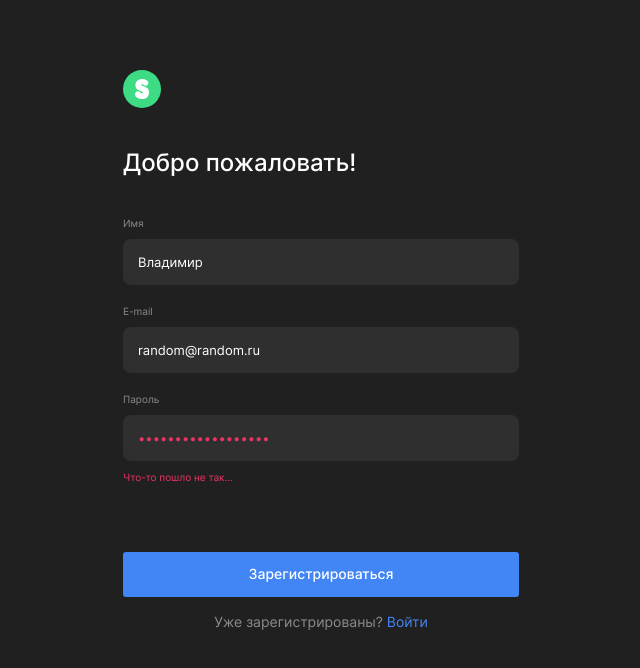
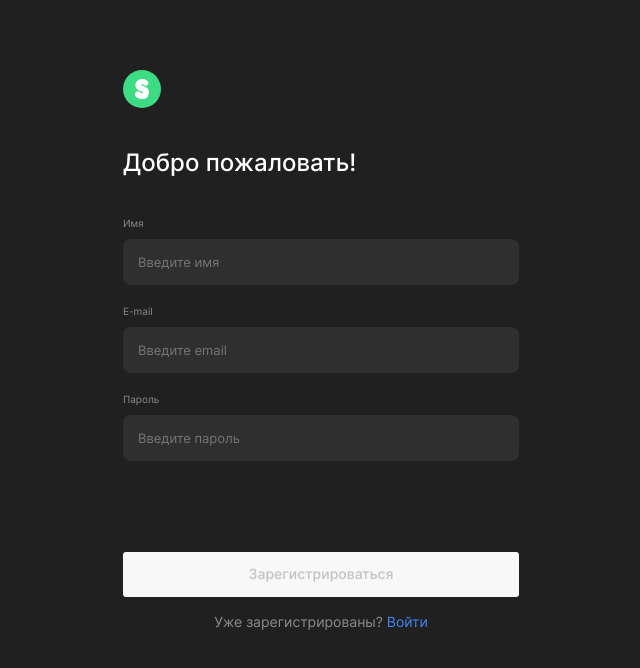
Before and after one commit to v37f/movies-explorer-frontend, a React (Create React App) app: page /signup in a window 1280 px wide. Shown: the top 668 px of the page, without its empty margins (319-959 px from the left). Built offline with nearby package versions, Linux system fonts and the light colour scheme.

Commit message:
feat: add register, login and sign out logic

```diff
--- a/src/components/App/App.js
+++ b/src/components/App/App.js
@@ -1,4 +1,5 @@
 import "./App.css";
+import ProtectedRoute from "../ProtectedRoute/ProtectedRoute";
 import Header from "../Header/Header";
 import Main from "../Main/Main";
 import Movies from "../Movies/Movies";
@@ -11,18 +12,21 @@ import NotFoundPage from "../NotFoundPage/NotFoundPage";
 import ErrorPopup from "../ErrorPopup/ErrorPopup";
 import SideMenu from "../SideMenu/SideMenu";
 import { useMediaQuery } from "../../hooks/useMediaQuery"
-import { useLocation, Route, Routes } from "react-router-dom";
+import { useLocation, Route, Routes, useNavigate } from "react-router-dom";
 import { useEffect, useState } from "react";
 import { getInitialMovies } from "../../utils/MoviesApi"
+import { CurrentUserContext } from "../../contexts/CurrentUserContext";
+import mainApi from '../../utils/MainApi';
 
 function App() {
   const [initialMovies, setInitialMovies] = useState([]);
-
-
+  const [fetchErrorMessage, setFetchErrorMessage] = useState('');
+  const [isErrorPopupOpen, setIsErrorPopupOpen] = useState(false);
+  const [currentUser, setCurrentUser] = useState(null);
   const { pathname } = useLocation();
   const [isLoggedIn, setIsLoggedIn] = useState(false);
   const [isSideMenuOpen, setIsSideMenuOpen] = useState(false);
-  const [isErrorPopupOpen, setIsErrorPopupOpen] = useState(false);
+  const navigate = useNavigate();
   const isSmallScreen = useMediaQuery('(max-width: 800px)');
   const isHeaderVisible = pathname === "/" ||
                           pathname === "/movies" ||
@@ -33,24 +37,31 @@ function App() {
                           pathname === "/movies" ||
                           pathname === "/saved-movies";
 
-  function closePopup() {
-    setIsErrorPopupOpen(false)
+
+  //level-3
+  useEffect(() => {
+    checkToken();
+  }, []);
+
+  useEffect(() => {
+    if (isLoggedIn) {
+      mainApi.getUserInfo()
+      .then(userInfo => {
+        setCurrentUser(userInfo);
+      })
+      .catch((error) => {
+        error.json().then((errorData) => {
+          let errorMessage = errorData.message;
+          if (errorData.validation) {
+            errorMessage = errorData.validation.body.message;
           }
-
-  function toggleSideMenu() {
-    setIsSideMenuOpen(!isSideMenuOpen);
+          setFetchErrorMessage(errorMessage);
+          console.log(errorMessage);
+          setIsErrorPopupOpen(true);
+        })
+      })
     }
-
-  function handleLogin(evt) {
-    evt.preventDefault();
-    setIsLoggedIn(true);
-  }
-
-  function signOut(evt) {
-    evt.preventDefault();
-    setIsLoggedIn(false);
-  }
-
+  }, [isLoggedIn]);
 
   useEffect(() => {
     setIsSideMenuOpen(false);
@@ -70,7 +81,6 @@ function App() {
     }
   }, [isErrorPopupOpen]);
 
-  //level-3
   function handleSearchClick() {
     getInitialMovies()
       .then((movies) => {
@@ -85,16 +95,105 @@ function App() {
       })
   }
 
+  function checkToken() {
+    const jwt = localStorage.getItem("jwt");
+    if (jwt) {
+      setIsLoggedIn(true);
+    }
+  }
+
+  function handleRegister(email, password, name) {
+    return mainApi.register(email, password, name)
+    .then(() => {
+      handleLogin(email, password);
+    })
+    .catch((error) => {
+      error.json().then((errorData) => {
+        let errorMessage = errorData.message;
+        if (errorData.validation) {
+          errorMessage = errorData.validation.body.message;
+        }
+        setFetchErrorMessage(errorMessage);
+        console.log(errorMessage);
+        setIsErrorPopupOpen(true);
+      })
+    })
+  }
+
+  function handleLogin(email, password) {
+    return mainApi.login(email, password)
+      .then((data) => {
+        if (data.token) {
+          localStorage.setItem("jwt", data.token);
+          mainApi.setToken();
+          setIsLoggedIn(true);
+          navigate("/movies");
+        }
+      })
+      .catch((error) => {
+        error.json()
+          .then((errorData) => {
+            let errorMessage = errorData.message;
+            if (errorData.validation) {
+              errorMessage = errorData.validation.body.message;
+            }
+            setFetchErrorMessage(errorMessage);
+            console.log(errorMessage);
+            setIsErrorPopupOpen(true);
+          })
+        })
+  }
+
+  function signOut() {
+    localStorage.removeItem("jwt");
+    navigate("/");
+    setIsLoggedIn(false);
+    setCurrentUser(null);
+  }
+
+  function closePopup() {
+    setIsErrorPopupOpen(false)
+  }
+
+  function toggleSideMenu() {
+    setIsSideMenuOpen(!isSideMenuOpen);
+  }
+
   return (
+    <CurrentUserContext.Provider value={currentUser}>
       <div className="App">
         {isHeaderVisible && <Header isLoggedIn={isLoggedIn} isSmallScreen={isSmallScreen} handleMenuClick={toggleSideMenu} />}
         <Routes>
           <Route path="/" element={<Main />} />
-        <Route path="/movies" element={<Movies onSearchSubmit={handleSearchClick} initialMovies={initialMovies} />} />
-        <Route path="/saved-movies" element={<SavedMovies />} />
-        <Route path="/profile" element={<Profile onSignOut={signOut} />} />
-        <Route path="/signup" element={<Register onSubmit={handleLogin} />} />
-        <Route path="/signin" element={<Login onSubmit={handleLogin} />} />
+          <Route
+            path="/movies"
+            element={
+              <ProtectedRoute
+              isLoggedIn={isLoggedIn}
+              component={Movies}
+              onSearchSubmit={handleSearchClick}
+              initialMovies={initialMovies} />
+            }
+          />
+          <Route
+            path="/saved-movies"
+            element={
+              <ProtectedRoute
+              isLoggedIn={isLoggedIn}
+              component={SavedMovies} />
+            }
+          />
+          <Route
+            path="/profile"
+            element={
+              <ProtectedRoute
+              isLoggedIn={isLoggedIn}
+              component={Profile}
+              onSignOut={signOut} />
+            }
+          />
+          <Route path="/signup" element={<Register handleRegister={handleRegister} />} />
+          <Route path="/signin" element={<Login handleLogin={handleLogin} />} />
           <Route path="*" element={<NotFoundPage />} />
         </Routes>
         {isFooterVisible && <Footer />}
@@ -102,9 +201,10 @@ function App() {
         <ErrorPopup
           isOpen={isErrorPopupOpen}
           onClose={closePopup}
-        message="При авторизации произошла ошибка. Токен не передан или передан не в том формате."
+          message={fetchErrorMessage}
         />
       </div>
+    </CurrentUserContext.Provider>
   );
 }
 
--- a/src/components/Form/Form.css
+++ b/src/components/Form/Form.css
@@ -59,10 +59,16 @@
   font-weight: 400;
   font-size: 10px;
   line-height: 12px;
+  min-height: 24px;
   color: #ee3465;
-  margin-bottom: 69px;
+  margin-bottom: 57px;
   visibility: hidden;
   opacity: 0;
+  word-break: break-word;
+  display: -webkit-box;
+  -webkit-box-orient: vertical;
+  -webkit-line-clamp: 2;
+  overflow: hidden;
 }
 
 .form__input-error_visible {
@@ -71,7 +77,7 @@
 }
 
 .form__input-error_type_login {
-  margin-bottom: 157px;
+  margin-bottom: 145px;
 }
 
 .form__submit {
@@ -87,6 +93,17 @@
   color: #fff;
   transition: opacity .4s ease;
 }
+
+.form__submit:disabled {
+  background-color: #f8f8f8;
+  color: #c2c2c2;
+}
+
+.form__submit:disabled:hover {
+  cursor: default;
+  opacity: 1;
+}
+
 
 .form__submit:hover {
   cursor: pointer;
--- a/src/components/Login/Login.js
+++ b/src/components/Login/Login.js
@@ -1,23 +1,25 @@
 import FormContainer from "../FormContainer/FormContainer";
 import Form from "../Form/Form";
+import { useFormAndValidation } from "../../hooks/useFormAndValidation";
 import "./Login.css";
 
-function Login({ onSubmit }) {
+function Login({ handleLogin }) {
 
-  const values = {
-    email: "random@random.ru",
-    password: "verystrongpassword"
-  }
+  const { values, handleChange, errors, isValid } = useFormAndValidation({
+    email: '',
+    password: ''
+  });
 
-  const errors = {
-    // password: "not so strong",
+  function handleSubmit(evt) {
+    evt.preventDefault();
+    handleLogin(values.email, values.password);
   }
 
 
   return (
     <main className="login">
       <FormContainer title="Рады видеть!" text="Ещё не зарегистрированы?" linkText="Регистрация" linkPath="/signup" >
-        <Form onSubmit={onSubmit} formName="login-form">
+        <Form onSubmit={handleSubmit} formName="login-form">
           <label className="form__input-label" htmlFor="email">E-mail</label>
           <input
             className={`form__input ${errors.email ? ' form__input_invalid' : ''}`}
@@ -25,8 +27,9 @@ function Login({ onSubmit }) {
             id="email"
             name="email"
             required
-            defaultValue={values.email}
             placeholder="Введите email"
+            value={values.email || ''}
+            onChange={handleChange}
           />
           <label className="form__input-label" htmlFor="password">Пароль</label>
           <input
@@ -35,11 +38,14 @@ function Login({ onSubmit }) {
             id="password"
             name="password"
             required
-            defaultValue={values.password}
             placeholder="Введите пароль"
+            value={values.password || ''}
+            onChange={handleChange}
           />
-          <span className={`form__input-error form__input-error_type_login ${Object.keys(errors).length ? ' form__input-error_visible' : ''}`}>Что-то пошло не так... </span>
-          <button className="form__submit" type="submit">Войти</button>
+          <span
+            className={`form__input-error form__input-error_type_login ${Object.keys(errors).length ? ' form__input-error_visible' : ''}`}
+          >{errors.email || errors.password}</span>
+          <button className="form__submit" type="submit" disabled={!isValid}>Войти</button>
         </Form>
       </FormContainer>
     </main>
--- a/src/components/Profile/Profile.js
+++ b/src/components/Profile/Profile.js
@@ -1,13 +1,12 @@
-import { useState } from "react";
+import { useState, useContext } from "react";
+import { CurrentUserContext } from '../../contexts/CurrentUserContext';
 import "./Profile.css";
 
 function Profile({ onSignOut }) {
-  const userName = "Владимир"
-  const email = "randim@yandex.ru"
+  const currentUser = useContext(CurrentUserContext);
 
   const [isFormDisabled, setIsFormDisabled] = useState(true)
   const isButtonDisabled = false;
-
   function handleEditClick() {
     setIsFormDisabled(!isFormDisabled);
   }
@@ -15,7 +14,7 @@ function Profile({ onSignOut }) {
   return (
     <main className="profile">
       <div className="profile__container">
-        <h2 className="profile__greetings">Привет, {userName}!</h2>
+        <h2 className="profile__greetings">Привет, {currentUser?.name}!</h2>
         <form className="profile__form" action="#" name="profile-form" onSubmit={handleEditClick} >
           <fieldset className="profile__form-fieldset" disabled={isFormDisabled} >
             <label className="profile__form-label" htmlFor="username">
@@ -28,7 +27,7 @@ function Profile({ onSignOut }) {
                 minLength="2"
                 maxLength="30"
                 required
-                defaultValue={userName}
+                defaultValue={currentUser?.name}
                 placeholder="Введите имя"
               />
             </label>
@@ -40,7 +39,7 @@ function Profile({ onSignOut }) {
                 id="email"
                 name="email"
                 required
-                defaultValue={email}
+                defaultValue={currentUser?.email}
                 placeholder="Введите email"
               />
             </label>
--- /dev/null
+++ b/src/components/ProtectedRoute/ProtectedRoute.js
@@ -0,0 +1,8 @@
+import React from "react";
+import { Navigate } from "react-router-dom";
+
+function ProtectedRoute({ component: Component, ...props }) {
+  return props.isLoggedIn ? <Component {...props} /> : <Navigate to="/" />;
+}
+
+export default ProtectedRoute;
--- a/src/components/Register/Register.js
+++ b/src/components/Register/Register.js
@@ -1,35 +1,38 @@
 import FormContainer from "../FormContainer/FormContainer";
 import Form from "../Form/Form";
+import { useFormAndValidation } from "../../hooks/useFormAndValidation";
 import "./Register.css";
 
-function Register({ onSubmit }) {
+function Register({ handleRegister }) {
 
-  const values = {
-    userName: "Владимир",
-    email: "random@random.ru",
-    password: "verystrongpassword"
+  const { values, handleChange, errors, isValid } = useFormAndValidation({
+    email: '',
+    password: '',
+    username: ''
+  });
+
+  function handleSubmit(evt) {
+    evt.preventDefault();
+    handleRegister(values.email, values.password, values.username);
   }
-
-  const errors = {
-    password: "not so strong",
-  }
-
 
   return (
     <main className="register">
       <FormContainer title="Добро пожаловать!" text="Уже зарегистрированы?" linkText="Войти" linkPath="/signin" >
-        <Form onSubmit={onSubmit} formName="register-form" >
+        <Form onSubmit={handleSubmit} formName="register-form" >
           <label className="form__input-label" htmlFor="username">Имя</label>
           <input
-            className={`form__input ${errors.userName ? ' form__input_invalid' : ''}`}
+            className={`form__input ${errors.username ? ' form__input_invalid' : ''}`}
             type="text"
             id="username"
             name="username"
             minLength="2"
             maxLength="30"
+            pattern="[A-Za-zА-Яа-яЁё\s\-]*"
             required
-            defaultValue={values.userName}
             placeholder="Введите имя"
+            value={values.username || ''}
+            onChange={handleChange}
           />
           <label className="form__input-label" htmlFor="email">E-mail</label>
           <input
@@ -38,8 +41,9 @@ function Register({ onSubmit }) {
             id="email"
             name="email"
             required
-            defaultValue={values.email}
             placeholder="Введите email"
+            value={values.email || ''}
+            onChange={handleChange}
           />
           <label className="form__input-label" htmlFor="password">Пароль</label>
           <input
@@ -48,11 +52,12 @@ function Register({ onSubmit }) {
             id="password"
             name="password"
             required
-            defaultValue={values.password}
             placeholder="Введите пароль"
+            value={values.password || ''}
+            onChange={handleChange}
           />
-          <span className={`form__input-error ${Object.keys(errors).length ? ' form__input-error_visible' : ''}`}>Что-то пошло не так... </span>
-          <button className="form__submit" type="submit">Зарегистрироваться</button>
+          <span className={`form__input-error ${Object.keys(errors).length ? ' form__input-error_visible' : ''}`}>{errors.username || errors.email || errors.password}</span>
+          <button className="form__submit" type="submit" disabled={!isValid}>Зарегистрироваться</button>
         </Form>
       </FormContainer>
     </main>
--- a/src/components/SavedMovies/SavedMovies.js
+++ b/src/components/SavedMovies/SavedMovies.js
@@ -1,16 +1,12 @@
 import "./SavedMovies.css";
 import SearchForm from "../SearchForm/SearchForm";
 import MoviesCardList from "../MoviesCardList/MoviesCardList";
-import MoviesCard from "../MovieCard/MoviesCard";
 
 function SavedMovies() {
   return (
     <div className="saved-movies">
       <SearchForm />
       <MoviesCardList>
-        <MoviesCard />
-        <MoviesCard />
-        <MoviesCard />
       </MoviesCardList>
       <div className="saved-movies__divider" />
     </div>
--- /dev/null
+++ b/src/contexts/CurrentUserContext.js
@@ -0,0 +1,3 @@
+import { createContext } from 'react';
+
+export const CurrentUserContext = createContext();
--- /dev/null
+++ b/src/hooks/useFormAndValidation.js
@@ -0,0 +1,23 @@
+import {useState, useCallback} from 'react';
+
+export function useFormAndValidation(defaultValues) {
+
+  const [ values, setValues ] = useState(defaultValues);
+  const [ errors, setErrors ] = useState({});
+  const [ isValid, setIsValid ] = useState(false);
+
+  const handleChange = (e) => {
+    const {name, value} = e.target
+    setValues({...values, [name]: value });
+    setErrors({...errors, [name]: e.target.validationMessage});
+    setIsValid(e.target.closest('form').checkValidity());
+  };
+
+  const resetForm = useCallback((newValues = {}, newErrors = {}, newIsValid = false) => {
+    setValues(newValues);
+    setErrors(newErrors);
+    setIsValid(newIsValid);
+  }, [setValues, setErrors, setIsValid]);
+
+  return { values, handleChange, errors, isValid, resetForm, setValues, setIsValid };
+}
--- a/src/utils/Constants.js
+++ b/src/utils/Constants.js
@@ -1,2 +1,3 @@
 export const MOVIES_BASE_URL = 'https://api.nomoreparties.co/beatfilm-movies';
+export const MAIN_BASE_URL = 'http://localhost:3001';
 export const IMAGE_BASE_URL =  'https://api.nomoreparties.co';
--- /dev/null
+++ b/src/utils/MainApi.js
@@ -0,0 +1,63 @@
+import { MAIN_BASE_URL } from './Constants';
+
+class Api {
+  constructor(options) {
+   this._baseUrl = options.baseUrl;
+   this._headers = options.headers;
+  }
+
+  _checkResponse = (res) => {
+    return res.ok ? res.json() : Promise.reject(res);
+  };
+
+  _request(url, options) {
+    return fetch(url, options).then(this._checkResponse);
+  }
+
+  sregister = (email, password, name) => {
+    return fetch(`${MAIN_BASE_URL}/signup`, {
+      method: "POST",
+      headers: {
+        "Content-Type": "application/json",
+      },
+      body: JSON.stringify({ email, password, name }),
+    })
+    .then(this._checkResponse);
+  };
+
+  register(email, password, name) {
+    return this._request(`${this._baseUrl}/signup`, {
+      method: "POST",
+      headers: this._headers,
+      body: JSON.stringify({ email, password, name })
+    })
+  }
+
+  login(email, password) {
+    return this._request(`${this._baseUrl}/signin`, {
+      method: "POST",
+      headers: this._headers,
+      body: JSON.stringify({ email, password})
+    })
+  }
+
+  setToken() {
+    this._headers.authorization = `Bearer ${localStorage.getItem('jwt')}`
+  };
+
+  getUserInfo() {
+    return this._request(`${this._baseUrl}/users/me`, {
+        headers: this._headers
+    })
+  }
+}
+
+const mainApi = new Api({
+  baseUrl: MAIN_BASE_URL,
+  headers: {
+    authorization: `Bearer ${localStorage.getItem('jwt')}`,
+    'Content-Type': 'application/json'
+  }
+});
+
+export default mainApi;
--- a/src/utils/MoviesApi.js
+++ b/src/utils/MoviesApi.js
@@ -1,6 +1,6 @@
 import { MOVIES_BASE_URL } from './Constants';
 
-const getResponse = (res) => {
+const checkResponse = (res) => {
   return res.ok ? res.json() : Promise.reject(res);
 };
 
@@ -12,5 +12,5 @@ export const getInitialMovies = () => {
       "Content-Type": "application/json",
     },
   })
-  .then(getResponse);
+  .then(checkResponse);
 };
```
Lines whose indentation alone changed are shown as unchanged.
